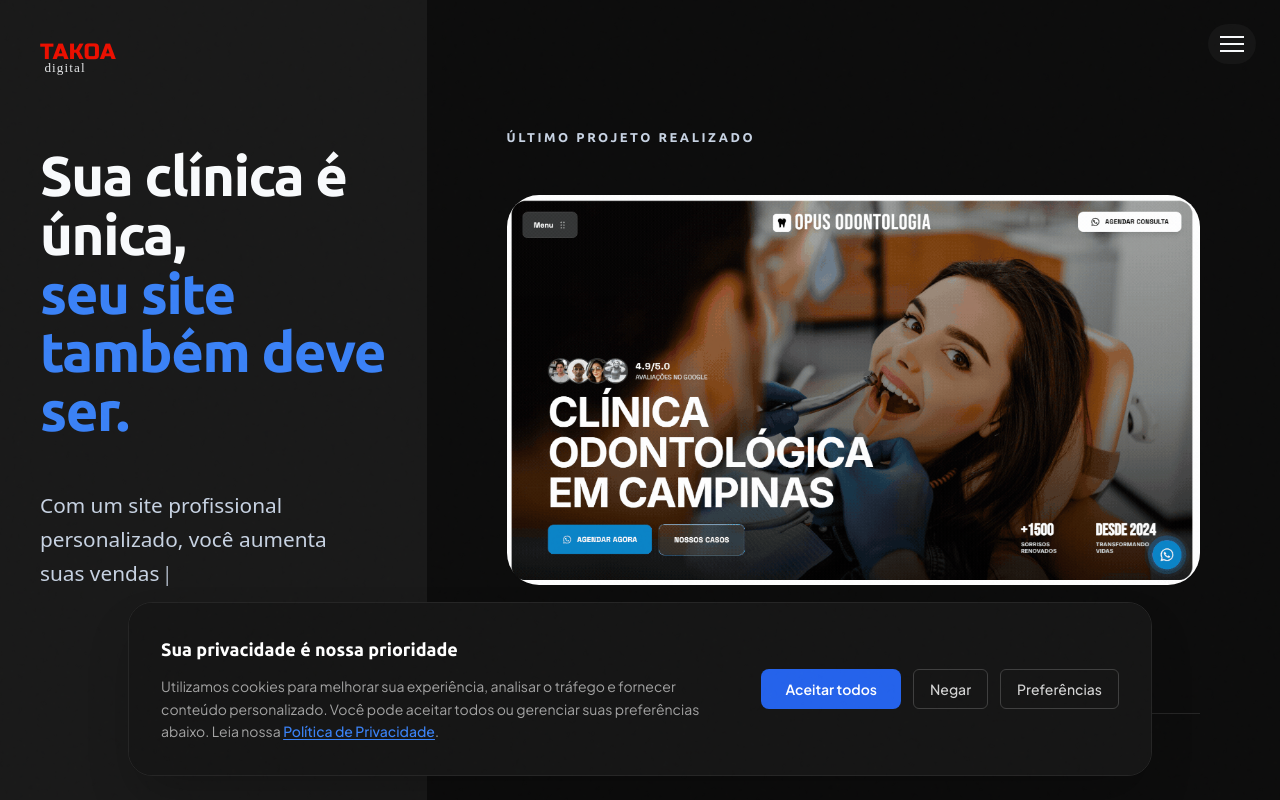
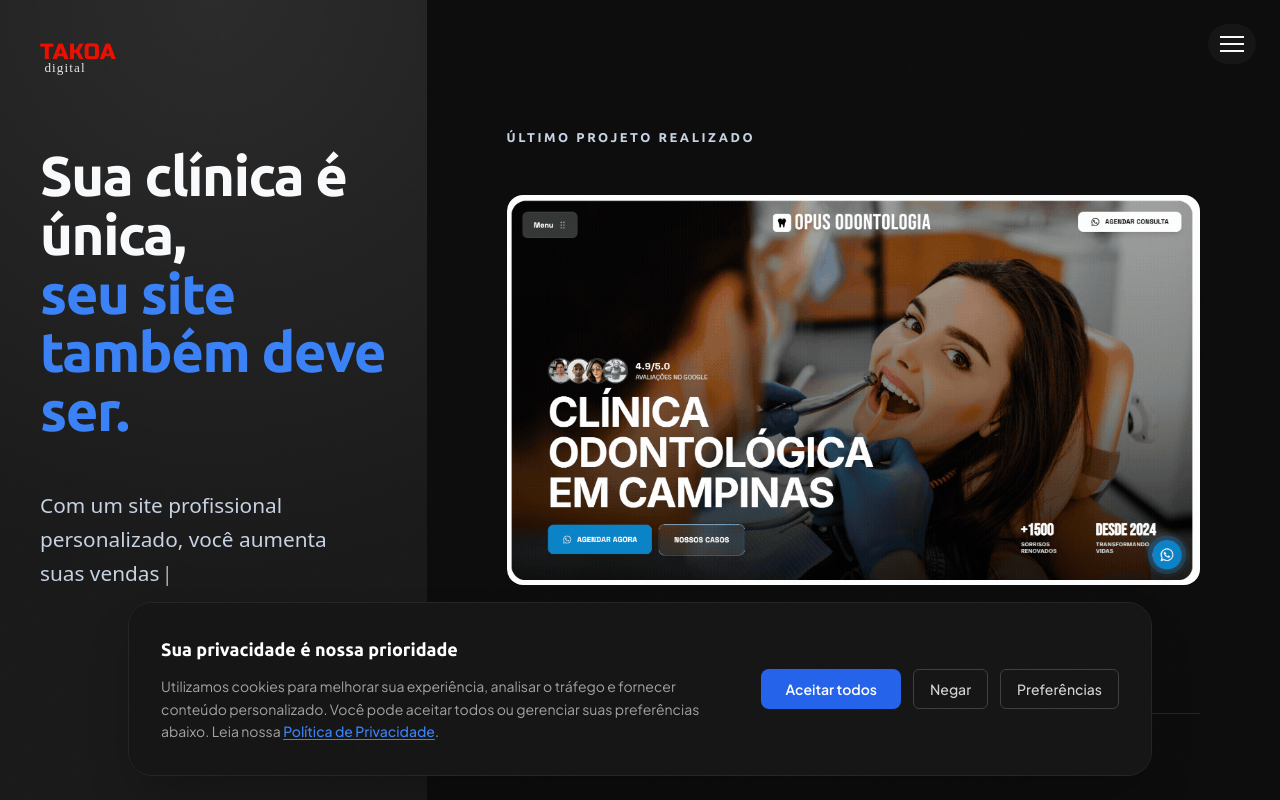
Before and after one commit to Takoa25/Takoa-LP, a React (Vite) app: page / in a window 1280 px wide. Shown: the top 800 px of the page. Built offline with nearby package versions, Linux system fonts and the light colour scheme; a web font is replaced by a local one.

Commit message:
feat: Implement new responsive Sidebar component with dynamic content, background effects, and global styling.

```diff
--- a/src/components/ProjectCard.tsx
+++ b/src/components/ProjectCard.tsx
@@ -19,7 +19,7 @@ const ProjectCard: React.FC<ProjectCardProps> = ({ project }) => {
           - No desktop: altere 'md:aspect-video' (padrão 16:9)
           Você também pode usar valores fixos como 'h-[300px]' se preferir.
       */}
-      <div className="relative aspect-[4/3] md:aspect-video w-full overflow-hidden rounded-[2rem] shadow-sm transition-transform duration-500 group-hover:scale-[1.02]">
+      <div className="relative aspect-[4/3] md:aspect-video w-full overflow-hidden rounded-[1rem] shadow-sm transition-transform duration-500 group-hover:scale-[1.02]">
         <img
           src={project.image}
           alt={project.title}
--- a/src/components/ServicesSection.tsx
+++ b/src/components/ServicesSection.tsx
@@ -25,7 +25,7 @@ const ServicesSection: React.FC = () => {
                     {CONTENT.servicesSection.items.map((service, index) => (
                         <div
                             key={service.id}
-                            className="group relative border border-transparent rounded-[2.5rem] p-8 lg:p-12 transition-all duration-500 hover:shadow-2xl hover:shadow-black/5 hover:-translate-y-2 animate-fade-up overflow-hidden"
+                            className="group relative border border-transparent rounded-[1rem] p-8 lg:p-12 transition-all duration-500 hover:shadow-2xl hover:shadow-black/5 hover:-translate-y-2 animate-fade-up overflow-hidden"
                             style={{
                                 animationDelay: `${index * 150}ms`,
                                 backgroundColor: CONTENT.theme.colors.card
--- a/src/components/Sidebar.tsx
+++ b/src/components/Sidebar.tsx
@@ -49,6 +49,14 @@ const Sidebar: React.FC<SidebarProps> = ({ isLanded }) => {
         />
       </div>
 
+      {/* Vignette Overlay (Lighting) - Visible ONLY on desktop (>= lg) */}
+      {/*
+          EFEITO DE LUZ (VIGNETTE):
+          Cria um ponto de luz sutil no topo para dar profundidade à cor sólida.
+          Ajuste a intensidade diretamente no arquivo index.css (.sidebar-vignette).
+      */}
+      <div className="absolute inset-0 z-0 hidden lg:block pointer-events-none sidebar-vignette" />
+
       {/* Container Superior: Logo - z-index higher than background */}
       <div className="flex-none z-10">
         <a href="/" className="block w-[clamp(110px,8vw,150px)]">
--- a/src/index.css
+++ b/src/index.css
@@ -32,3 +32,10 @@ img {
   background: #F97316;
   color: white;
 }
+
+/* Sidebar Vignette (Lighting Effect) */
+.sidebar-vignette {
+  background: radial-gradient(circle at 50% 0%,
+      rgba(255, 255, 255, 0.08) 0%,
+      transparent 70%);
+}
```
